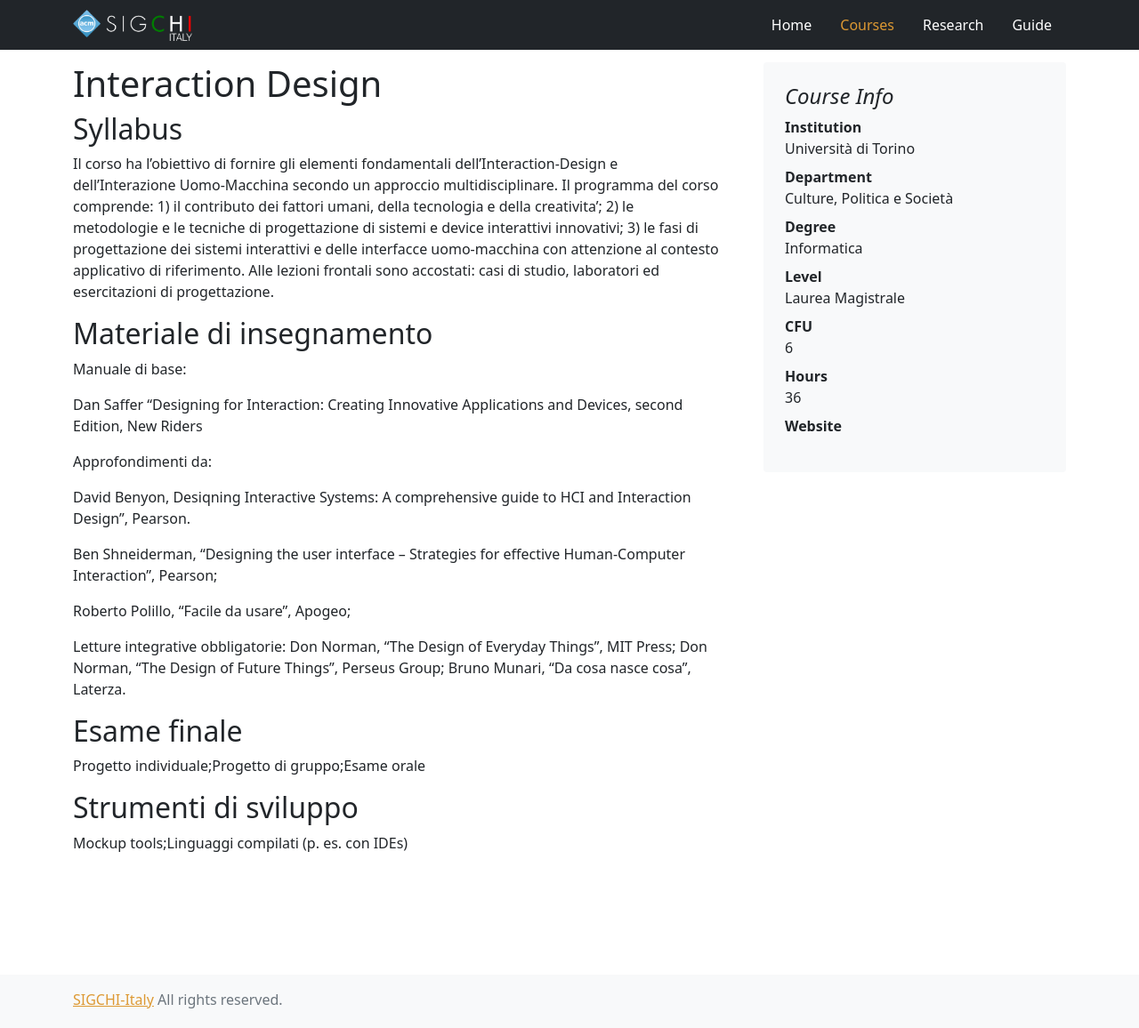
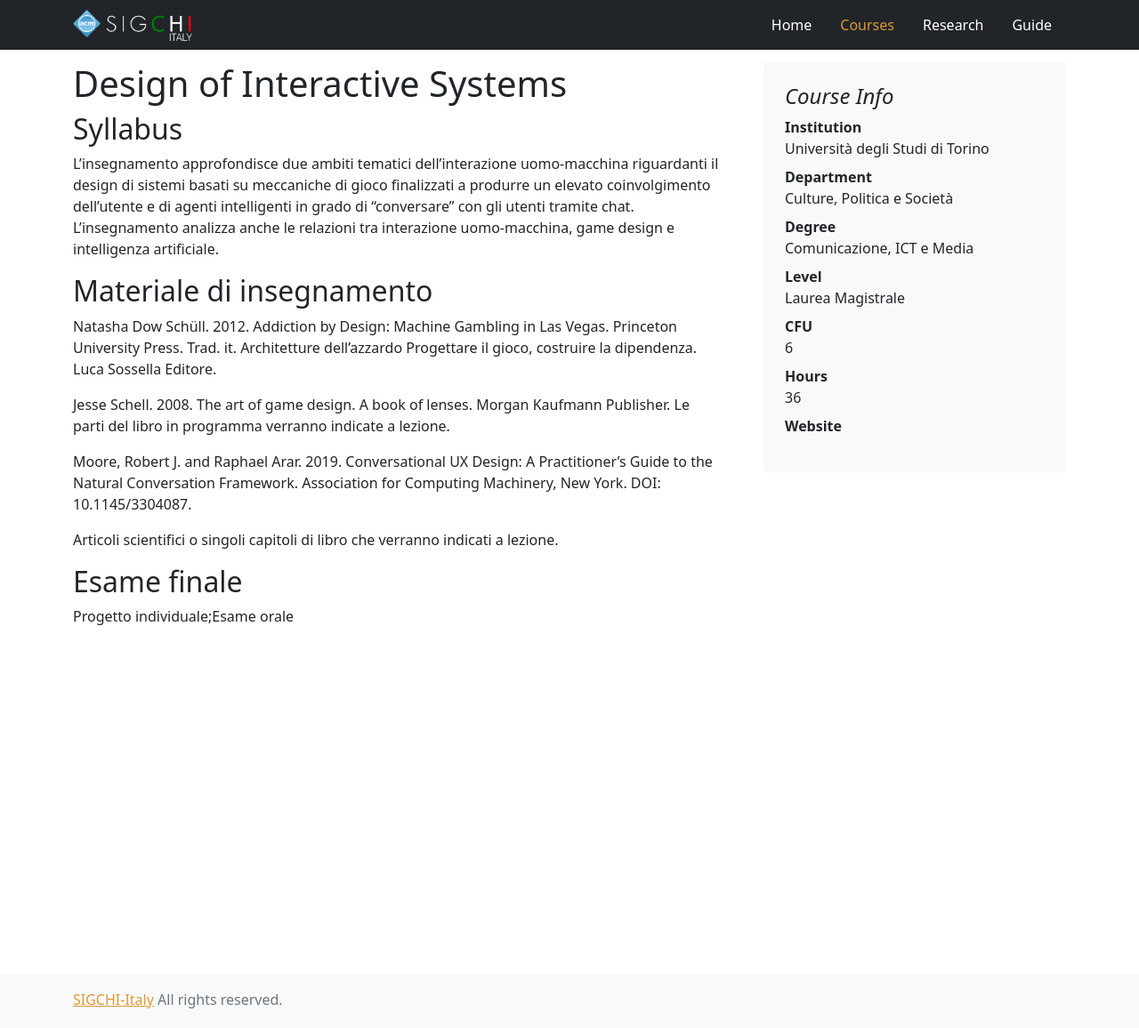
Before and after one commit to sigchi-italy/sigchi-italy, a Jekyll site: the page built from _courses/unito-id/description.md, in a window 1280 px wide and 1156 px high. Shown: the whole window at 89% size. Built offline with Jekyll 4.4.1, drawn with Linux system fonts in a browser that asks for light colours.

Commit message:
Update description.md (#14)
Abbiamo aggiornato titolo, descrizione e titolari, dal momento che il corso ha subito una trasformazione

```diff
--- a/_courses/unito-id/description.md
+++ b/_courses/unito-id/description.md
@@ -1,23 +1,23 @@
 ---
 layout: course
-title: Interaction Design
-institution: Università di Torino
+title: Design of Interactive Systems
+institution: Università degli Studi di Torino
 department: Culture, Politica e Società
 venue: Campus Luigi Einaudi
-degree: Informatica
+degree: Comunicazione, ICT e Media
 level: Laurea Magistrale
-course-name: Interaction Design
+course-name: Design of Interactive Systems
 course-year: 4
 course-language: Italiano
 course-type: In presenza
-course-website: http://www.didattica-cps.unito.it/do/storicocorsi.pl/Show?_id=nu1m_1415
-course-participants: 20
+course-website: https://www.didattica-cps.unito.it/do/corsi.pl/Show?_id=bdxn
+course-participants: 40
 course-optional: T
 cfu: 6
 hours: 36
 hours-lectures: 36
 hours-lab: 0
-teacher: Rossana Simeoni
+teacher: Amon Rapp, Rossana Simeoni
 topics:
   Accessibility: no
   Activity_design: no
@@ -52,42 +52,24 @@ learning-verification:
   Homework: no
   Group-project: no
   Multiple-choice-questions: no
-  Individual-project: no
-  Oral-examination: no
+  Individual-project: yes
+  Oral-examination: yes
   Open-ended-questions: no
 ---
 
 
 ## Syllabus
-Il corso ha l'obiettivo di fornire gli elementi fondamentali dell’Interaction-Design e dell’Interazione Uomo-Macchina secondo un approccio multidisciplinare. Il programma del corso comprende:
-1) il contributo dei fattori umani, della tecnologia e della creativita’;
-2) le metodologie e le tecniche di progettazione di sistemi e device interattivi innovativi;
-3) le fasi di progettazione dei sistemi interattivi e delle interfacce uomo-macchina con attenzione al contesto applicativo di riferimento.
-Alle lezioni frontali sono accostati: casi di studio, laboratori ed esercitazioni di progettazione.
+L'insegnamento approfondisce due ambiti tematici dell’interazione uomo-macchina riguardanti il design di sistemi basati su meccaniche di gioco finalizzati a produrre un elevato coinvolgimento dell’utente e di agenti intelligenti in grado di “conversare” con gli utenti tramite chat. L'insegnamento analizza anche le relazioni tra interazione uomo-macchina, game design e intelligenza artificiale.
 
 ## Materiale di insegnamento
-Manuale di base:
+Natasha Dow Schüll. 2012. Addiction by Design: Machine Gambling in Las Vegas. Princeton University Press. Trad. it. Architetture dell'azzardo Progettare il gioco, costruire la dipendenza. Luca Sossella Editore.
 
-Dan Saffer “Designing for Interaction: Creating Innovative Applications and Devices, second Edition, New Riders
+Jesse Schell. 2008. The art of game design. A book of lenses. Morgan Kaufmann Publisher. Le parti del libro in programma verranno indicate a lezione.
 
-Approfondimenti da:
+Moore, Robert J. and Raphael Arar. 2019. Conversational UX Design: A Practitioner's Guide to the Natural Conversation Framework. Association for Computing Machinery, New York. DOI: 10.1145/3304087.
 
-David Benyon, Desiqning Interactive Systems: A comprehensive guide to HCI and Interaction Design”, Pearson.
-
-Ben Shneiderman, “Designing the user interface – Strategies for effective Human-Computer Interaction”, Pearson;
-
-Roberto Polillo, “Facile da usare”, Apogeo;
-
-Letture integrative obbligatorie:
-Don Norman, “The Design of Everyday Things”, MIT Press;
-Don Norman, “The Design of Future Things”, Perseus Group;
-Bruno Munari, “Da cosa nasce cosa”, Laterza.
-
-
+Articoli scientifici o singoli capitoli di libro che verranno indicati a lezione.
 
 
 ## Esame finale
-Progetto individuale;Progetto di gruppo;Esame orale
-
-## Strumenti di sviluppo
-Mockup tools;Linguaggi compilati (p. es. con IDEs)
+Progetto individuale;Esame orale
```
Also changed, not shown: other parts of _courses/unito-id/description.md (+4 -4 lines).
